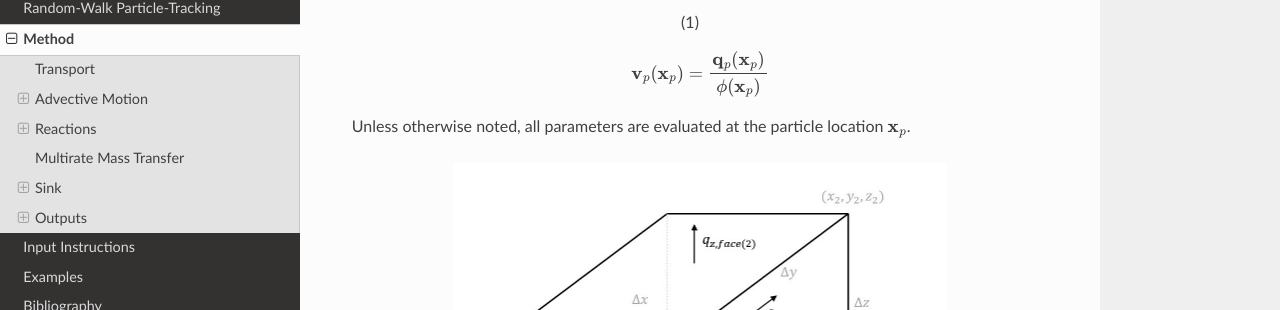
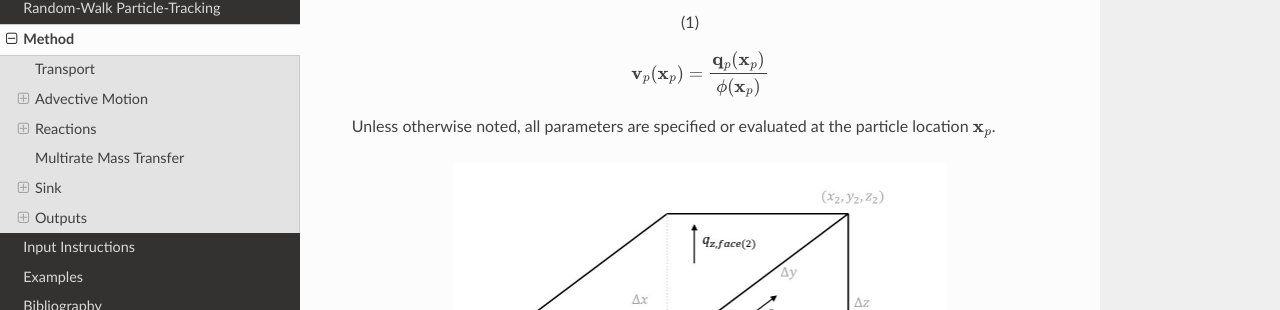
Before and after one commit to chrishenri/rw3d_manual, a Sphinx documentation site: the page built from docs/source/methods.rst, in a window 1280 px wide and 900 px high, scrolled down 550 px. Shown: the part 141-451 px from the top of the window. Built offline with Sphinx 7.4.7 and the Read the Docs theme 3.1.0, drawn with Linux system fonts in a browser that asks for light colours; cross-references to code outside the pages are shown as plain code.

Commit message:
edit RWPT method

```diff
--- a/docs/source/methods.rst
+++ b/docs/source/methods.rst
@@ -26,7 +26,7 @@
 
    \mathbf{v}_p(\mathbf{x}_p) = \frac{\mathbf{q}_p(\mathbf{x}_p)}{\phi(\mathbf{x}_p)}
 
-Unless otherwise noted, all parameters are evaluated at the particle location :math:`\mathbf{x}_p`.
+Unless otherwise noted, all parameters are specified or evaluated at the particle location :math:`\mathbf{x}_p`.
 
 .. _finite-difference_cell:
 
--- a/docs/source/random_walk.rst
+++ b/docs/source/random_walk.rst
@@ -67,11 +67,11 @@
 .. math::
    :label: eqA
 
-   \mathbf{A} = \mathbf{u}(\mathbf{x}_p) + \nabla \cdot \mathbf{D}(\mathbf{x}_p) + \frac{1}{\phi(\mathbf{x}_p)} \mathbf{D}(\mathbf{x}_p) \cdot \nabla \phi(\mathbf{x}_p)
+   \mathbf{A} = \mathbf{v}(\mathbf{x}_p) + \nabla \cdot \mathbf{D}(\mathbf{x}_p) + \frac{1}{\phi(\mathbf{x}_p)} \mathbf{D}(\mathbf{x}_p) \cdot \nabla \phi(\mathbf{x}_p)
 
 where:
 
-- :math:`\mathbf{u}` is the pore water velocity,
+- :math:`\mathbf{v}` is the pore water velocity,
 - :math:`\mathbf{D}` is the dispersion tensor, and
 - :math:`\phi` is the porosity or volumetric water content (depending on context).
 
```
